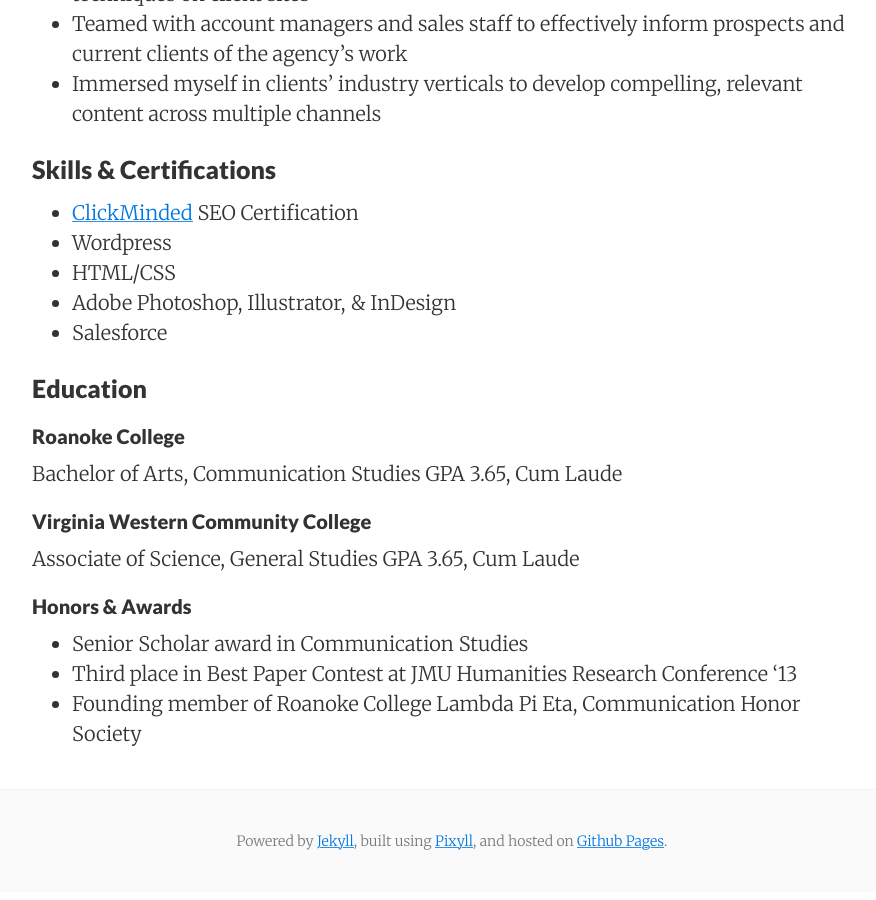
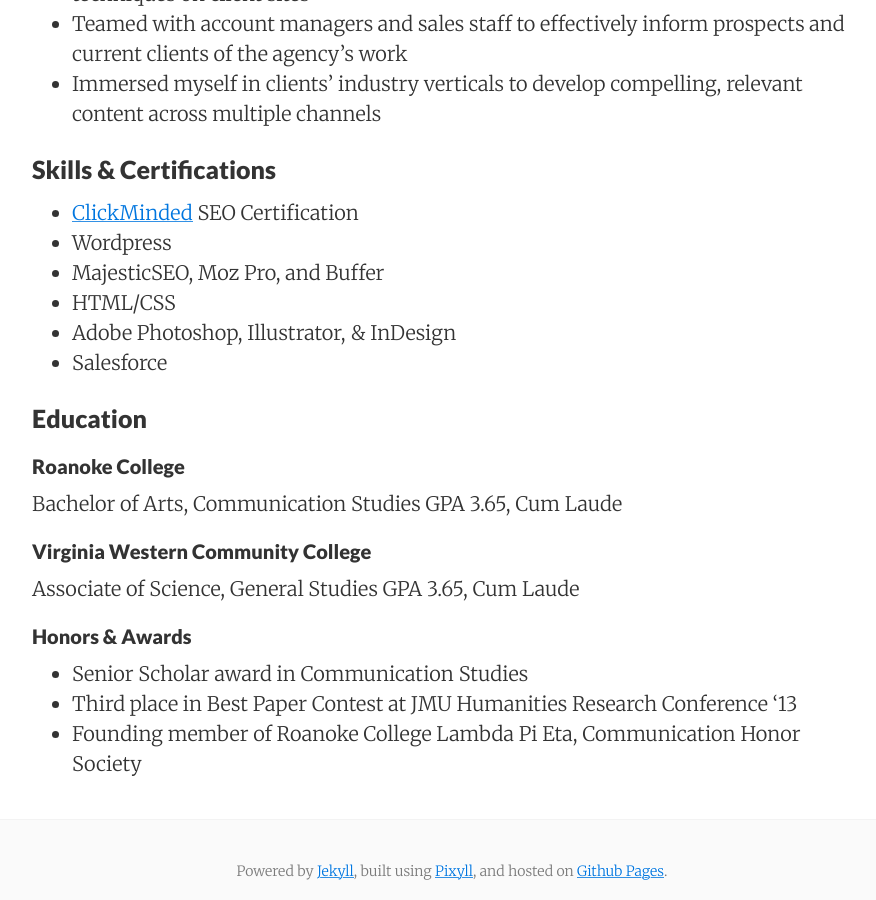
Before and after one commit to WilCleaveland/wilcleaveland.github.io, a Jekyll site: the page built from experience.md, in a window 1280 px wide and 900 px high, scrolled down 1060 px. Shown: the whole window, without its empty margins (188-1064 px from the left). Built offline with Jekyll 4.4.1, drawn with Linux system fonts in a browser that asks for light colours; nearby versions of some CDN libraries; part of the change alters nothing that is shown.

```diff
--- a/_config.yml
+++ b/_config.yml
@@ -44,7 +44,7 @@ twitter_username:
 skype_username:
 steam_nickname:
 google_plus_id:
-linkedin_username: https://www.linkedin.com/in/wilcleaveland
+linkedin_username: wilcleaveland
 angellist_username:
 medium_id:
 bitcoin_url:
--- a/experience.md
+++ b/experience.md
@@ -31,6 +31,7 @@ tags: experience
 
 * [ClickMinded](https://www.credential.net/10097054) SEO Certification
 * Wordpress
+* MajesticSEO, Moz Pro, and Buffer
 * HTML/CSS
 * Adobe Photoshop, Illustrator, & InDesign
 * Salesforce
```
